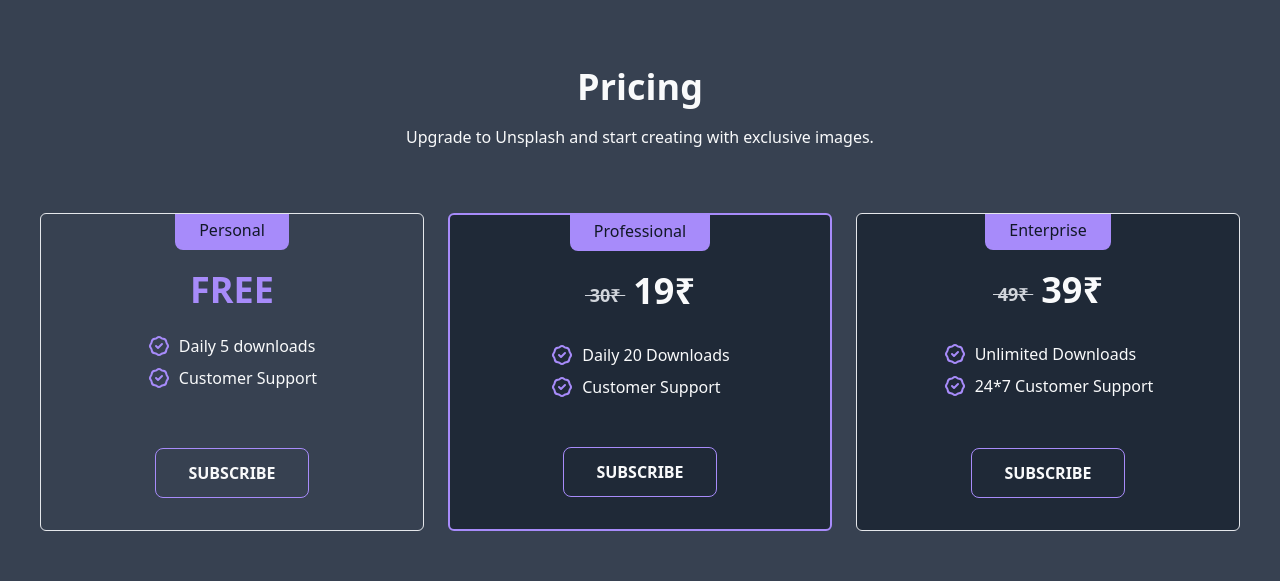
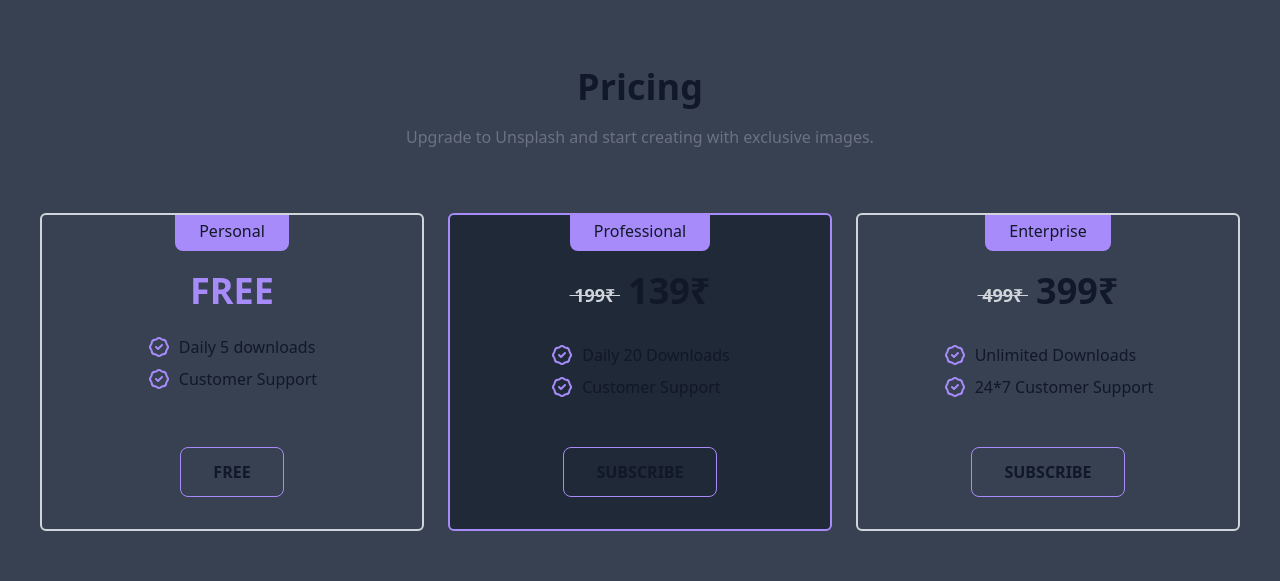
Before and after one commit to DevGajjar28/vortex_front, a React (Create React App) app: page / in a window 1280 px wide. Shown: the part 160-741 px from the top of the page. Built offline with nearby package versions, Linux system fonts and the light colour scheme; no server answers.

Commit message:
Payment Integrated

```diff
--- a/src/pages/Premium.jsx
+++ b/src/pages/Premium.jsx
@@ -1,9 +1,19 @@
-import { CheckIcon } from "@heroicons/react/20/solid";
+import { useEffect } from "react";
 import Footer from "../components/Footer";
 import Navbar from "../components/Navbar";
 
 // Default export function for the Premium page
 export default function Premium() {
+
+  const subscribe = async(amount) => {
+    if (localStorage.getItem("token")){
+      const user = JSON.parse(localStorage.getItem("user"));
+      window.open(`http://localhost:8000/api/payment/?amount=${amount}&user=${user.email}`, '_blank').focus();
+    } else {
+      window.location.href = "/login"
+    }
+  }
+
   return (
     <>
       {/* Navbar component */}
@@ -12,8 +22,8 @@
       <section className="py-6 bg-gray-700 dark:bg-gray-100 text-gray-50 dark:text-900 mt-20">
         <div className="container mx-auto p-4 sm:p-10">
           <div className="mb-16 space-y-4 text-center">
-            <h1 className="text-4xl font-semibold leading-tight">Pricing</h1>
-            <p className="px-4 sm:px-8 lg:px-24">
+            <h1 className="text-4xl font-semibold leading-tight text-gray-900">Pricing</h1>
+            <p className="px-4 sm:px-8 lg:px-24 text-gray-500">
               {" "}
               Upgrade to Unsplash and start creating with exclusive images.
             </p>
@@ -23,7 +33,7 @@
 			</div> */}
           </div>
           <div className="grid max-w-md grid-cols-1 gap-6 mx-auto auto-rows-fr lg:max-w-full lg:gap-2 xl:gap-6 lg:grid-cols-3">
-            <div className="relative z-0 flex flex-col items-center p-8 border rounded-md">
+            <div className="relative z-0 flex flex-col items-center p-8 border-2 rounded-md border-gray-300">
               <span className="absolute top-0 px-6 pt-1 pb-2 font-medium rounded-b-lg bg-violet-400 dark:bg-violet-600 text-gray-900 dark:text-gray-50">
                 Personal
               </span>
@@ -46,7 +56,7 @@
                       d="M9 12l2 2 4-4M7.835 4.697a3.42 3.42 0 001.946-.806 3.42 3.42 0 014.438 0 3.42 3.42 0 001.946.806 3.42 3.42 0 013.138 3.138 3.42 3.42 0 00.806 1.946 3.42 3.42 0 010 4.438 3.42 3.42 0 00-.806 1.946 3.42 3.42 0 01-3.138 3.138 3.42 3.42 0 00-1.946.806 3.42 3.42 0 01-4.438 0 3.42 3.42 0 00-1.946-.806 3.42 3.42 0 01-3.138-3.138 3.42 3.42 0 00-.806-1.946 3.42 3.42 0 010-4.438 3.42 3.42 0 00.806-1.946 3.42 3.42 0 013.138-3.138z"
                     ></path>
                   </svg>
-                  <span>Daily 5 downloads</span>
+                  <span className="text-gray-900">Daily 5 downloads</span>
                 </li>
                 <li className="flex items-center space-x-2">
                   <svg
@@ -63,14 +73,14 @@
                       d="M9 12l2 2 4-4M7.835 4.697a3.42 3.42 0 001.946-.806 3.42 3.42 0 014.438 0 3.42 3.42 0 001.946.806 3.42 3.42 0 013.138 3.138 3.42 3.42 0 00.806 1.946 3.42 3.42 0 010 4.438 3.42 3.42 0 00-.806 1.946 3.42 3.42 0 01-3.138 3.138 3.42 3.42 0 00-1.946.806 3.42 3.42 0 01-4.438 0 3.42 3.42 0 00-1.946-.806 3.42 3.42 0 01-3.138-3.138 3.42 3.42 0 00-.806-1.946 3.42 3.42 0 010-4.438 3.42 3.42 0 00.806-1.946 3.42 3.42 0 013.138-3.138z"
                     ></path>
                   </svg>
-                  <span>Customer Support</span>
+                  <span className="text-gray-900">Customer Support</span>
                 </li>
               </ul>
               <a
-                href="/Home"
-                className="px-4 py-2 mt-4 font-semibold uppercase border rounded-lg md:mt-12 sm:py-3 sm:px-8 border-violet-400 dark:border-violet-600"
+                href="/home"
+                className="px-4 py-2 mt-4 text-gray-900 font-semibold uppercase border rounded-lg md:mt-12 sm:py-3 sm:px-8 border-violet-400 dark:border-violet-600"
               >
-                Subscribe
+                Free
               </a>
             </div>
             <div className="relative flex flex-col items-center p-8 border-2 rounded-md border-violet-400 dark:border-violet-600 bg-gray-800 dark:bg-gray-100">
@@ -79,9 +89,9 @@
               </span>
               <p className="flex items-center justify-center my-6 space-x-2 font-bold">
                 <span className="text-lg line-through text-gray-300 dark:text-gray-700">
-                  &nbsp;30&#x20b9;&nbsp;
+                  &nbsp;199&#x20b9;&nbsp;
                 </span>
-                <span className="pb-2 text-4xl">19&#x20b9;</span>
+                <span className="pb-2 text-gray-900 text-4xl">139&#x20b9;</span>
               </p>
               <ul className="flex-1 space-y-2">
                 <li className="flex items-center space-x-2">
@@ -99,7 +109,7 @@
                       d="M9 12l2 2 4-4M7.835 4.697a3.42 3.42 0 001.946-.806 3.42 3.42 0 014.438 0 3.42 3.42 0 001.946.806 3.42 3.42 0 013.138 3.138 3.42 3.42 0 00.806 1.946 3.42 3.42 0 010 4.438 3.42 3.42 0 00-.806 1.946 3.42 3.42 0 01-3.138 3.138 3.42 3.42 0 00-1.946.806 3.42 3.42 0 01-4.438 0 3.42 3.42 0 00-1.946-.806 3.42 3.42 0 01-3.138-3.138 3.42 3.42 0 00-.806-1.946 3.42 3.42 0 010-4.438 3.42 3.42 0 00.806-1.946 3.42 3.42 0 013.138-3.138z"
                     ></path>
                   </svg>
-                  <span>Daily 20 Downloads</span>
+                  <span className="text-gray-900">Daily 20 Downloads</span>
                 </li>
                 <li className="flex items-center space-x-2">
                   <svg
@@ -116,37 +126,37 @@
                       d="M9 12l2 2 4-4M7.835 4.697a3.42 3.42 0 001.946-.806 3.42 3.42 0 014.438 0 3.42 3.42 0 001.946.806 3.42 3.42 0 013.138 3.138 3.42 3.42 0 00.806 1.946 3.42 3.42 0 010 4.438 3.42 3.42 0 00-.806 1.946 3.42 3.42 0 01-3.138 3.138 3.42 3.42 0 00-1.946.806 3.42 3.42 0 01-4.438 0 3.42 3.42 0 00-1.946-.806 3.42 3.42 0 01-3.138-3.138 3.42 3.42 0 00-.806-1.946 3.42 3.42 0 010-4.438 3.42 3.42 0 00.806-1.946 3.42 3.42 0 013.138-3.138z"
                     ></path>
                   </svg>
-                  <span>Customer Support</span>
+                  <span className="text-gray-900">Customer Support</span>
                 </li>
                 {/* <li className="flex items-center space-x-2">
 						<svg xmlns="http://www.w3.org/2000/svg" fill="none" viewBox="0 0 24 24" stroke="currentColor" className="w-6 h-6 text-violet-400 dark:text-violet-600">
 							<path strokeLinecap="round" strokeLinejoin="round" strokeWidth="2" d="M9 12l2 2 4-4M7.835 4.697a3.42 3.42 0 001.946-.806 3.42 3.42 0 014.438 0 3.42 3.42 0 001.946.806 3.42 3.42 0 013.138 3.138 3.42 3.42 0 00.806 1.946 3.42 3.42 0 010 4.438 3.42 3.42 0 00-.806 1.946 3.42 3.42 0 01-3.138 3.138 3.42 3.42 0 00-1.946.806 3.42 3.42 0 01-4.438 0 3.42 3.42 0 00-1.946-.806 3.42 3.42 0 01-3.138-3.138 3.42 3.42 0 00-.806-1.946 3.42 3.42 0 010-4.438 3.42 3.42 0 00.806-1.946 3.42 3.42 0 013.138-3.138z"></path>
 						</svg>
-						<span>Aliquam</span>
+						<span className="text-gray-900">Aliquam</span>
 					</li> */}
                 {/* <li className="flex items-center space-x-2">
 						<svg xmlns="http://www.w3.org/2000/svg" fill="none" viewBox="0 0 24 24" stroke="currentColor" className="w-6 h-6 text-violet-400 dark:text-violet-600">
 							<path strokeLinecap="round" strokeLinejoin="round" strokeWidth="2" d="M9 12l2 2 4-4M7.835 4.697a3.42 3.42 0 001.946-.806 3.42 3.42 0 014.438 0 3.42 3.42 0 001.946.806 3.42 3.42 0 013.138 3.138 3.42 3.42 0 00.806 1.946 3.42 3.42 0 010 4.438 3.42 3.42 0 00-.806 1.946 3.42 3.42 0 01-3.138 3.138 3.42 3.42 0 00-1.946.806 3.42 3.42 0 01-4.438 0 3.42 3.42 0 00-1.946-.806 3.42 3.42 0 01-3.138-3.138 3.42 3.42 0 00-.806-1.946 3.42 3.42 0 010-4.438 3.42 3.42 0 00.806-1.946 3.42 3.42 0 013.138-3.138z"></path>
 						</svg>
-						<span>Lumet consectetur facilis</span>
+						<span className="text-gray-900">Lumet consectetur facilis</span>
 					</li> */}
               </ul>
-              <a
-                href="/subscribe"
-                className="px-4 py-2 mt-4 font-semibold uppercase border rounded-lg md:mt-12 sm:py-3 sm:px-8 border-violet-400 dark:border-violet-600"
+              <button
+                onClick={() => subscribe('139')}
+                className="px-4 py-2 mt-4 text-gray-900 font-semibold uppercase border rounded-lg md:mt-12 sm:py-3 sm:px-8 border-violet-400 dark:border-violet-600"
               >
                 Subscribe
-              </a>
+              </button>
             </div>
-            <div className="relative z-0 flex flex-col items-center p-8 border rounded-md bg-gray-800 dark:bg-gray-100">
+            <div className="relative z-0 flex flex-col items-center p-8 border-2 rounded-md border-gray-300">
               <span className="absolute top-0 px-6 pt-1 pb-2 font-medium rounded-b-lg bg-violet-400 dark:bg-violet-600 text-gray-900 dark:text-gray-50">
                 Enterprise
               </span>
               <p className="flex items-center justify-center my-6 space-x-2 font-bold">
                 <span className="text-lg line-through text-gray-300 dark:text-gray-700">
-                  &nbsp;49&#x20b9;&nbsp;
+                  &nbsp;499&#x20b9;&nbsp;
                 </span>
-                <span className="pb-2 text-4xl">39&#x20b9;</span>
+                <span className="pb-2 text-4xl text-gray-900">399&#x20b9;</span>
                 {/* <span className="text-lg">/mo</span> */}
               </p>
               <ul className="flex-1 space-y-2">
@@ -165,7 +175,7 @@
                       d="M9 12l2 2 4-4M7.835 4.697a3.42 3.42 0 001.946-.806 3.42 3.42 0 014.438 0 3.42 3.42 0 001.946.806 3.42 3.42 0 013.138 3.138 3.42 3.42 0 00.806 1.946 3.42 3.42 0 010 4.438 3.42 3.42 0 00-.806 1.946 3.42 3.42 0 01-3.138 3.138 3.42 3.42 0 00-1.946.806 3.42 3.42 0 01-4.438 0 3.42 3.42 0 00-1.946-.806 3.42 3.42 0 01-3.138-3.138 3.42 3.42 0 00-.806-1.946 3.42 3.42 0 010-4.438 3.42 3.42 0 00.806-1.946 3.42 3.42 0 013.138-3.138z"
                     ></path>
                   </svg>
-                  <span>Unlimited Downloads</span>
+                  <span className="text-gray-900">Unlimited Downloads</span>
                 </li>
                 <li className="flex items-center space-x-2">
                   <svg
@@ -182,22 +192,22 @@
                       d="M9 12l2 2 4-4M7.835 4.697a3.42 3.42 0 001.946-.806 3.42 3.42 0 014.438 0 3.42 3.42 0 001.946.806 3.42 3.42 0 013.138 3.138 3.42 3.42 0 00.806 1.946 3.42 3.42 0 010 4.438 3.42 3.42 0 00-.806 1.946 3.42 3.42 0 01-3.138 3.138 3.42 3.42 0 00-1.946.806 3.42 3.42 0 01-4.438 0 3.42 3.42 0 00-1.946-.806 3.42 3.42 0 01-3.138-3.138 3.42 3.42 0 00-.806-1.946 3.42 3.42 0 010-4.438 3.42 3.42 0 00.806-1.946 3.42 3.42 0 013.138-3.138z"
                     ></path>
                   </svg>
-                  <span>24*7 Customer Support</span>
+                  <span className="text-gray-900">24*7 Customer Support</span>
                 </li>
 
                 {/* <li className="flex items-center space-x-2">
 						<svg xmlns="http://www.w3.org/2000/svg" fill="none" viewBox="0 0 24 24" stroke="currentColor" className="w-6 h-6 text-violet-400 dark:text-violet-600">
 							<path strokeLinecap="round" strokeLinejoin="round" strokeWidth="2" d="M9 12l2 2 4-4M7.835 4.697a3.42 3.42 0 001.946-.806 3.42 3.42 0 014.438 0 3.42 3.42 0 001.946.806 3.42 3.42 0 013.138 3.138 3.42 3.42 0 00.806 1.946 3.42 3.42 0 010 4.438 3.42 3.42 0 00-.806 1.946 3.42 3.42 0 01-3.138 3.138 3.42 3.42 0 00-1.946.806 3.42 3.42 0 01-4.438 0 3.42 3.42 0 00-1.946-.806 3.42 3.42 0 01-3.138-3.138 3.42 3.42 0 00-.806-1.946 3.42 3.42 0 010-4.438 3.42 3.42 0 00.806-1.946 3.42 3.42 0 013.138-3.138z"></path>
 						</svg>
-						<span>Lumet consectetur adipisicing</span>
+						<span className="text-gray-900">Lumet consectetur adipisicing</span>
 					</li> */}
               </ul>
-              <a
-                href="/subscribe"
-                className="px-4 py-2 mt-4 font-semibold uppercase border rounded-lg md:mt-12 sm:py-3 sm:px-8 border-violet-400 dark:border-violet-600"
+              <button
+                onClick={() => subscribe('399')}
+                className="px-4 py-2 mt-4 text-gray-900 font-semibold uppercase border rounded-lg md:mt-12 sm:py-3 sm:px-8 border-violet-400 dark:border-violet-600"
               >
                 Subscribe
-              </a>
+              </button>
             </div>
           </div>
         </div>
```
Also changed, not shown: src/components/Search.jsx (+12 -26 lines), src/pages/Login.jsx (+5 -3 lines).
